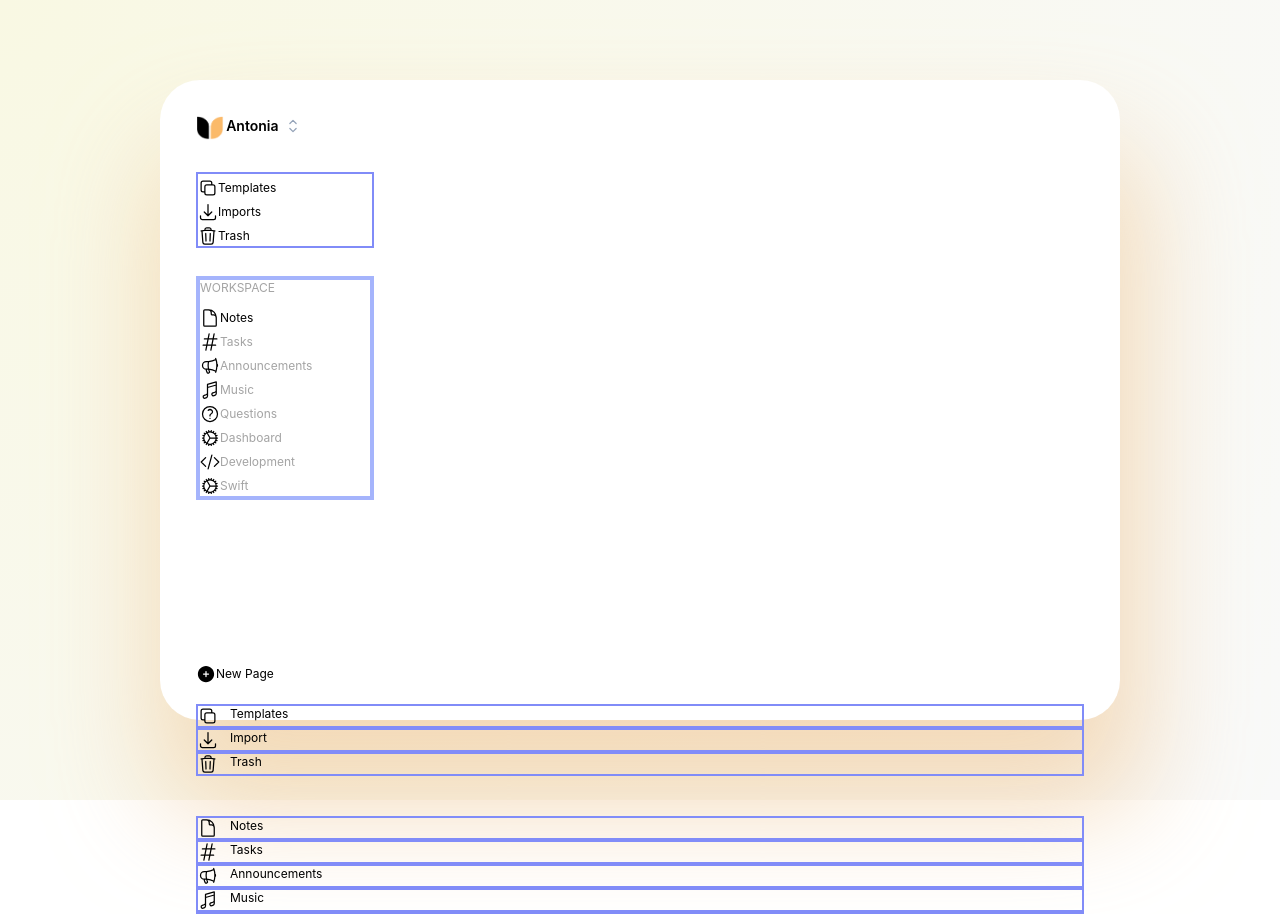
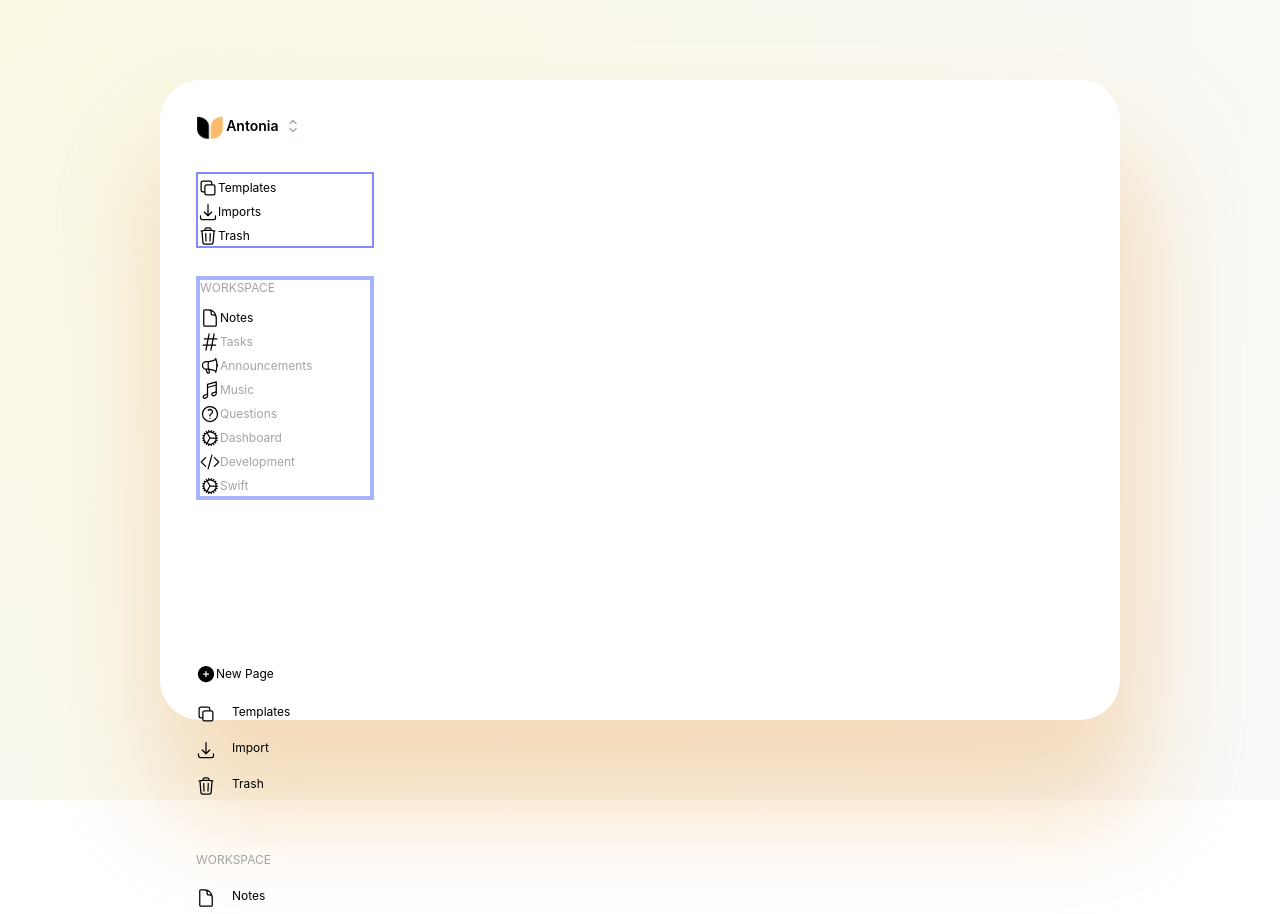
Before and after one commit to AntoniaGranit/wudpecker-task, a React (Create React App) app: page / in a window 1280 px wide. Shown: the top 914 px of the page. Built offline with nearby package versions, Linux system fonts and the light colour scheme.

Commit message:
finish menu component

```diff
--- a/src/components/MenuItem.js
+++ b/src/components/MenuItem.js
@@ -13,7 +13,9 @@ import {
 } from "@heroicons/react/24/outline";
 
 const MenuItem = () => {
-  const MainLinks = [
+  const MainLinks = {
+    title: null,
+    items: [
       {
         id: 1,
         icon: Square2StackIcon,
@@ -29,9 +31,12 @@ const MenuItem = () => {
         icon: TrashIcon,
         title: "Trash",
       },
-  ];
+    ],
+  };
 
-  const WorkspaceLinks = [
+  const WorkspaceLinks = {
+    title: "Workspace",
+    items: [
       {
         id: 1,
         icon: DocumentIcon,
@@ -72,19 +77,22 @@ const MenuItem = () => {
         icon: CogIcon,
         title: "Swift",
       },
-  ];
+    ],
+  };
 
   const Menus = [MainLinks, WorkspaceLinks];
 
   return Menus.map((menu, menuIndex) => (
     <div className="py-5 border-indigo-400" key={menuIndex}>
-      {menu.map((item, itemIndex) => {
+      {menu.title ? (
+        <p className="text-xs text-lightgrey pb-5">
+          {menu.title.toUpperCase()}
+        </p>
+      ) : null}
+      {menu.items.map((item, itemIndex) => {
         const Icon = item.icon;
         return (
-          <div
-            key={itemIndex}
-            className="flex h-auto gap-3 border-2 border-indigo-400"
-          >
+          <div key={itemIndex} className="flex h-9 gap-4">
             <Icon className="h-5 w-5 inline-block" />
             <p className="text-xs inline-block">{item.title}</p>
           </div>
@@ -92,35 +100,6 @@ const MenuItem = () => {
       })}
     </div>
   ));
-
-  //   return (
-  //     <div>
-  //       <ul>
-  //         {MainLinks.map((item) => {
-  //           const Icon = item.icon;
-  //           return (
-  //             <div className="flex h-auto gap-3 border-2 border-indigo-400">
-  //               <Icon className="h-5 w-5 inline-block" />
-  //               <p className="text-xs inline-block">{item.title}</p>
-  //             </div>
-  //           );
-  //         })}
-  //       </ul>
-  //       <div>
-  //         <ul>
-  //           {WorkspaceLinks.map((item) => {
-  //             const Icon = item.icon;
-  //             return (
-  //               <div className="flex h-auto gap-3 border-2 border-indigo-400">
-  //                 <Icon className="h-5 w-5 inline-block" />
-  //                 <p className="text-xs inline-block">{item.title}</p>
-  //               </div>
-  //             );
-  //           })}
-  //         </ul>
-  //       </div>
-  //     </div>
-  //   );
 };
 
 export default MenuItem;
```
Lines whose indentation alone changed are shown as unchanged.
